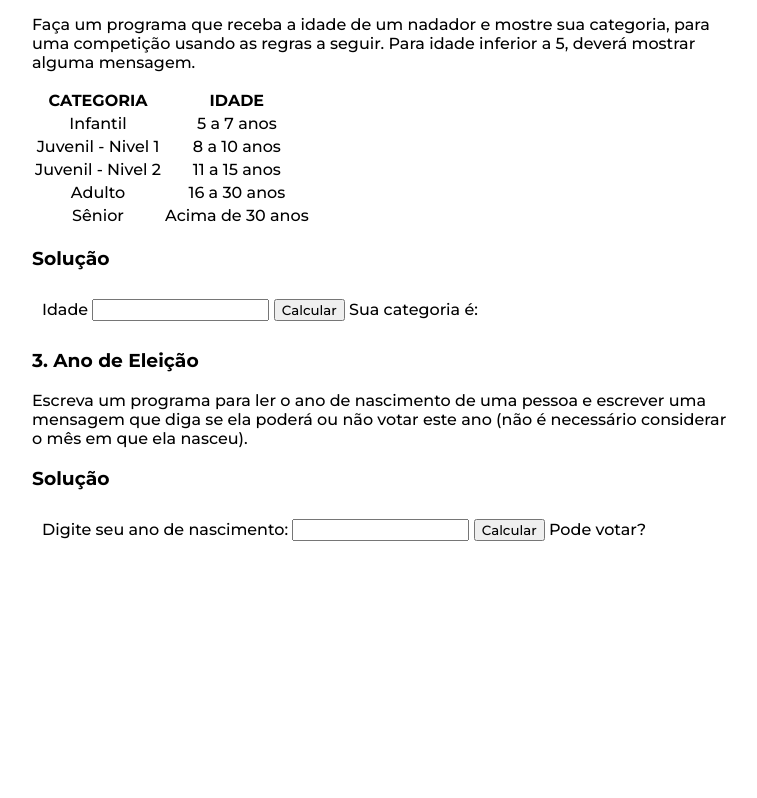
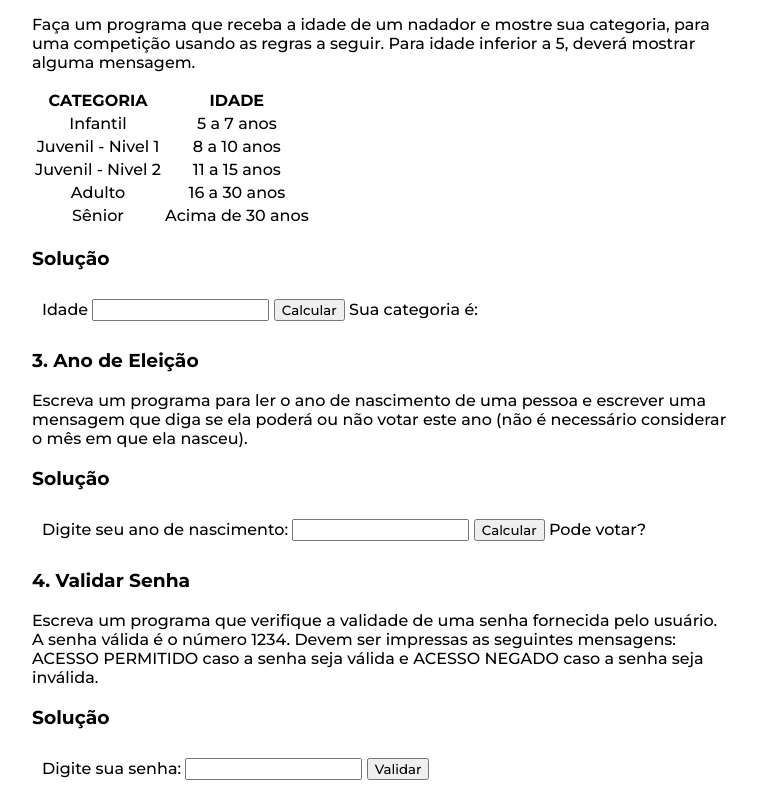
Before and after one commit to crispimr/crispimr.github.io, a plain HTML site: page p.front-ii/front-ii.html in a window 1280 px wide. Shown: the part 364-1162 px from the top of the page, without its empty margins (258-1015 px from the left). Before the commit the page ends 923 px from the top, so only its background shows below. Drawn offline with Linux system fonts and the light colour scheme.

Commit message:
Update front-ii.html
added ex 04

```diff
--- a/p.front-ii/front-ii.html
+++ b/p.front-ii/front-ii.html
@@ -116,6 +116,23 @@
             </form>
 
         </article>
+
+        <article> <!-- Ex 04 -->
+            <h1>4. Validar Senha</h1>
+
+            <p>Escreva um programa que verifique a validade de uma senha fornecida pelo usuário. A senha válida é o número 1234. Devem ser impressas as seguintes mensagens: ACESSO PERMITIDO caso a senha seja válida e  ACESSO NEGADO caso a senha seja inválida.</p>
+
+            <h1>Solução</h1>
+
+            <form action="">
+                <label for="ano">Digite sua senha: </label>
+                <input type="text" name="senha" id="senha">
+                <input type="button" value="Validar" id="validar">
+                <label for="mensagem" id="mensagem"></label>
+            </form>
+
+        </article>
+
     </section>
     <script src="./front-ii.js"></script>
 </body>
```
